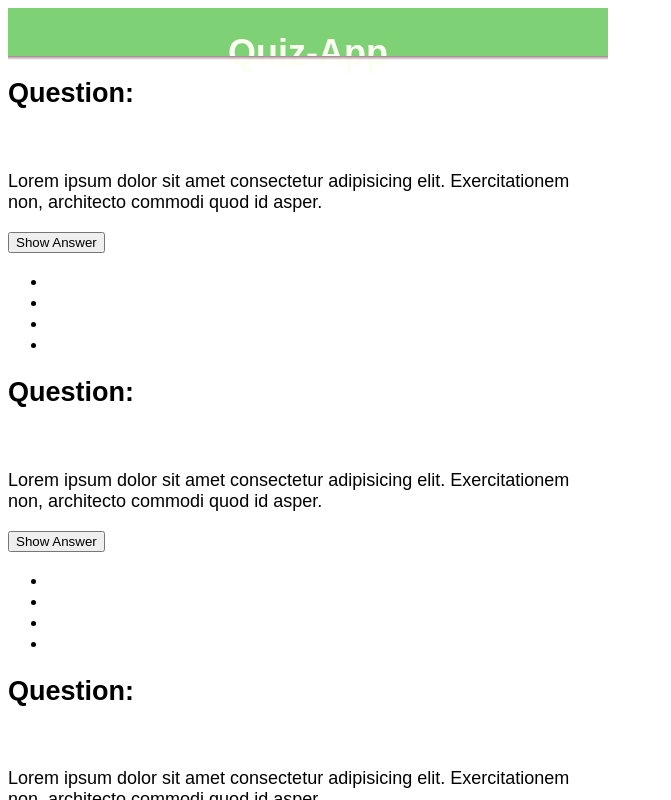
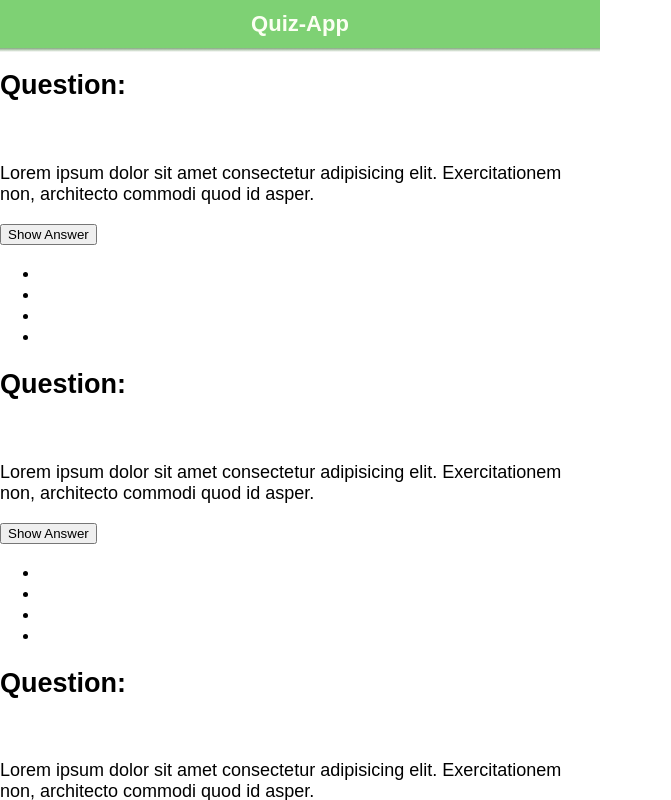
Before and after one commit to ninapeters/quiz-app-js-re, a plain HTML site: page index.html in a window 1280 px wide. Shown: the whole page, without its empty margins (0-671 px from the left). Drawn offline with Linux system fonts and the light colour scheme.

Commit message:
Add header styles

```diff
--- a/index.html
+++ b/index.html
@@ -7,7 +7,9 @@
     <title>Quiz-App</title>
   </head>
   <body>
-    <header class="header"><h1>Quiz-App</h1></header>
+    <header class="header">
+      <h1 class="header__title margin-0">Quiz-App</h1>
+    </header>
 
     <main>
       <section class="question-card">
--- a/styles/basic.css
+++ b/styles/basic.css
@@ -11,6 +11,7 @@ body {
   top: 0;
   width: 100%;
   height: 100%;
+  margin: 0;
   font-size: 112.5%;
   font-family: sans-serif;
 }
--- a/styles/colors.css
+++ b/styles/colors.css
@@ -2,4 +2,5 @@
   --primary: #7ed174;
   --text-color1: #0000008f;
   --text-color2: #fbfff2;
+  --gradient: #1a581388;
 }
--- a/styles/components/header.css
+++ b/styles/components/header.css
@@ -1,8 +1,9 @@
 .header {
+  display: grid;
+  place-items: center;
   position: relative;
   background: var(--primary);
   color: var(--text-color2);
-  text-align: center;
 }
 
 .header:after {
@@ -12,5 +13,9 @@
   height: 4px;
   left: 0;
   width: 100%;
-  background-image: linear-gradient(rgba(70, 0, 30, 0.5), transparent);
+  background-image: linear-gradient(var(--gradient), transparent);
 }
+
+.header__title {
+  font-size: 22px;
+}
--- a/styles/utility.css
+++ b/styles/utility.css
@@ -0,0 +1,3 @@
+.margin-0 {
+  margin: 0;
+}
```
Also changed, not shown: bookmarks.html (+1 -1 lines), create.html (+1 -1 lines), profile.html (+1 -1 lines).
